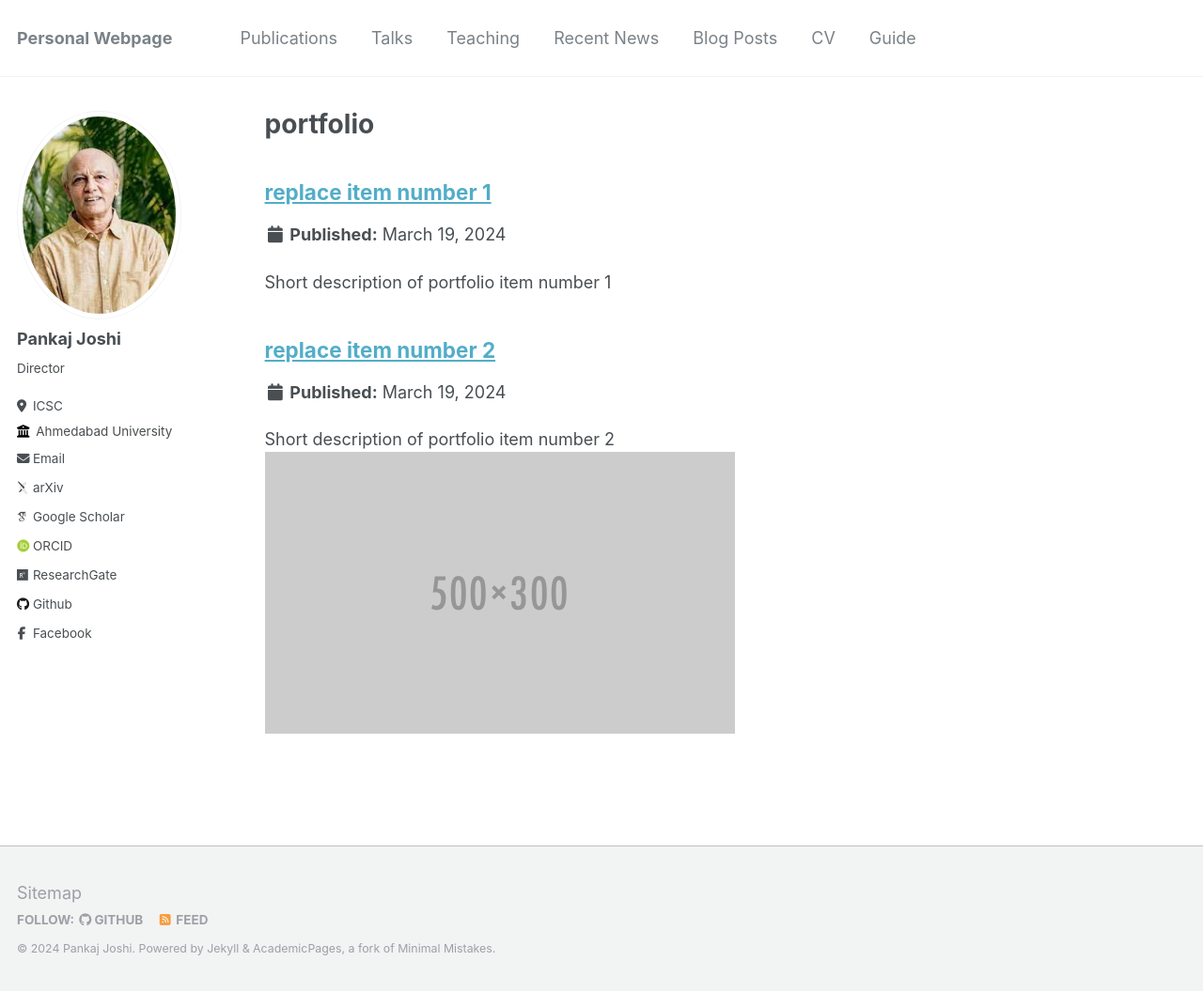
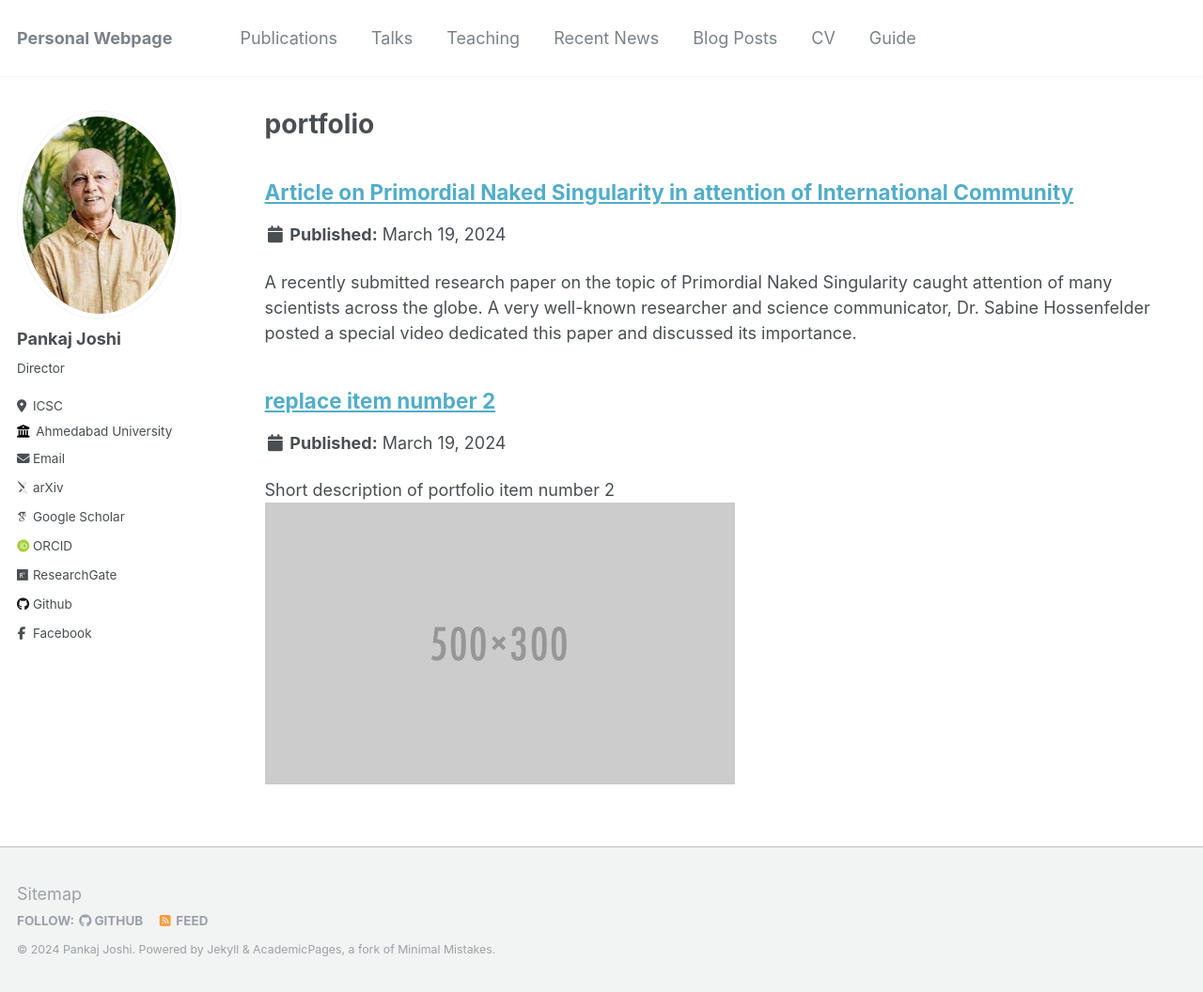
Before and after one commit to Pankaj-S-Joshi/Pankaj-S-Joshi.github.io, a Jekyll site: the page built from _pages/portfolio.html, in a window 1280 px wide and 1056 px high. Shown: the whole window at 94% size. Built offline with Jekyll 4.4.1, drawn with Linux system fonts in a browser that asks for light colours; some web fonts are replaced.

Commit message:
Update portfolio-1.md

```diff
--- a/_portfolio/portfolio-1.md
+++ b/_portfolio/portfolio-1.md
@@ -1,6 +1,6 @@
 ---
-title: "replace item number 1"
-excerpt: "Short description of portfolio item number 1<br/>"
+title: "Article on Primordial Naked Singularity in attention of International Community"
+excerpt: "A recently submitted research paper on the topic of Primordial Naked Singularity caught attention of many scientists across the globe. A very well-known researcher and science communicator, Dr. Sabine Hossenfelder posted a special video dedicated this paper and discussed its importance."
 collection: replace
 ---
 
```
